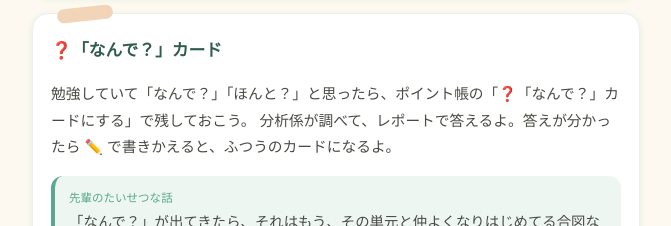
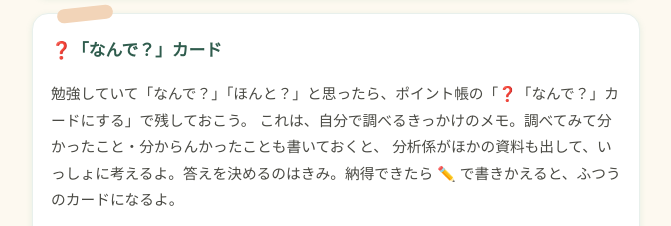
Before and after one commit to abolabo84-dev/kiroku-iinkai, a plain HTML site: page help.html in a window 1280 px wide. Shown: the part 1633-1859 px from the top of the page, without its empty margins (304-975 px from the left). Drawn offline with Linux system fonts and the light colour scheme.

Commit message:
❓カードの説明を「答える係」から「いっしょに考える相棒・入口」に（11/24 なごみのメモ＋パパ方針）
Co-Authored-By: Claude Opus 5.5 <noreply@anthropic.com>

```diff
--- a/help.html
+++ b/help.html
@@ -91,7 +91,8 @@
 <div class="card bandage">
   <h2>❓「なんで？」カード</h2>
   <p>勉強していて「なんで？」「ほんと？」と思ったら、ポイント帳の「❓「なんで？」カードにする」で残しておこう。
-  分析係が調べて、レポートで答えるよ。答えが分かったら ✏️ で書きかえると、ふつうのカードになるよ。</p>
+  これは、自分で調べるきっかけのメモ。調べてみて分かったこと・分からんかったことも書いておくと、
+  分析係がほかの資料も出して、いっしょに考えるよ。答えを決めるのはきみ。納得できたら ✏️ で書きかえると、ふつうのカードになるよ。</p>
   <div class="isaku"><span class="who">先輩のたいせつな話</span>
   「なんで？」が出てきたら、それはもう、その単元と仲よくなりはじめてる合図なんだ。</div>
 </div>
```
Also changed, not shown: index.html (+3 -2 lines).
